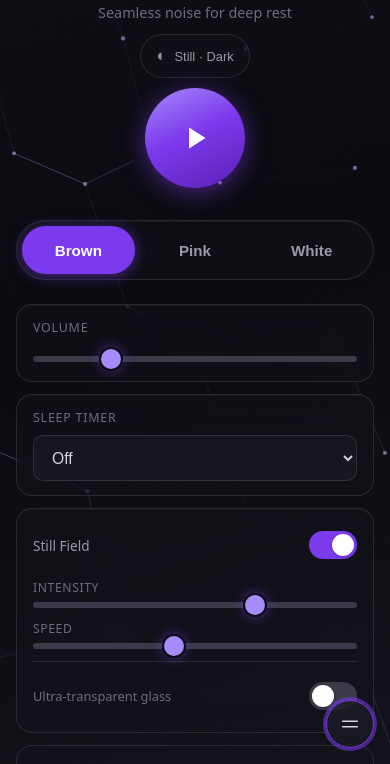
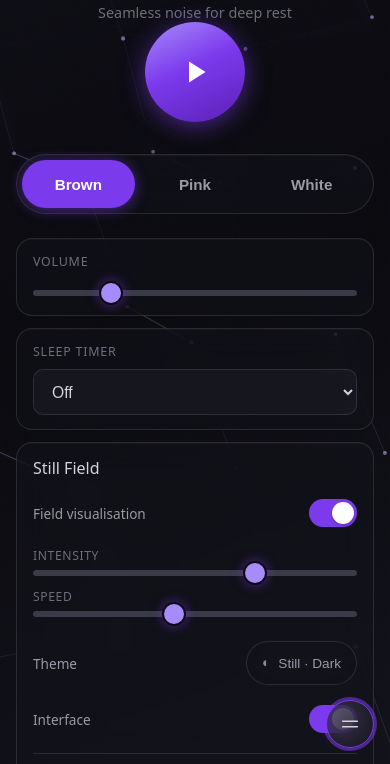
Before and after one commit to Blazenetic/complex-noise, a website with bundled scripts: page index.html in a window 390 px wide. Shown: the part 80-844 px from the top of the page. Built offline with nearby package versions, Linux system fonts and the light colour scheme.

Commit message:
ui: relocate theme + interface controls into Still Field card; rename EQ; clearer labels

```diff
--- a/index.html
+++ b/index.html
@@ -5,7 +5,7 @@
   <meta name="viewport" content="width=device-width, initial-scale=1.0, viewport-fit=cover, user-scalable=no" />
   <meta name="theme-color" content="#0C0C11" id="themeColorMeta" />
   <meta name="color-scheme" content="dark" />
-  <meta name="description" content="Complex Noise by Complex State — Seamless brown noise for deep rest. Still Theme, Still Field, Still EQ." />
+  <meta name="description" content="Complex Noise by Complex State — Seamless brown noise for deep rest. Still Theme, Still Field, Still Equaliser." />
   <meta name="apple-mobile-web-app-capable" content="yes" />
   <meta name="apple-mobile-web-app-status-bar-style" content="black-translucent" />
   <link rel="manifest" href="manifest.json" />
@@ -25,12 +25,6 @@
     <div class="logo">Complex Noise</div>
     <div class="byline">by Complex State</div>
     <div class="tagline">Seamless noise for deep rest</div>
-    <div class="still-theme-row">
-      <button id="stillThemeToggle" class="still-theme-toggle" type="button" aria-label="Toggle Still Theme between Dark and Bone">
-        <span class="still-theme-icon" id="stillThemeIcon" aria-hidden="true">◐</span>
-        <span class="still-theme-label" id="stillThemeLabel">Still · Dark</span>
-      </button>
-    </div>
   </header>
 
   <main>
@@ -65,30 +59,50 @@
         </select>
       </div>
 
-      <!-- Still Field — always visible for easy on/off -->
+      <!-- Still Field + interface controls — theme, visualisation, chrome hide, glass -->
       <div class="still-field-controls">
+        <div class="card-title">Still Field</div>
+
         <div class="still-toggle-row">
-          <span id="stillFieldLabel">Still Field</span>
+          <span id="stillFieldLabel">Field visualisation</span>
           <button type="button" class="still-switch" id="stillFieldToggle" role="switch" aria-checked="true" aria-labelledby="stillFieldLabel"></button>
         </div>
+
         <div class="still-field-row">
           <label for="stillFieldIntensity">Intensity</label>
           <input type="range" id="stillFieldIntensity" min="0" max="1" step="0.05" value="0.7" />
         </div>
+
         <!-- Range must match STILL_SPEED_MIN / STILL_SPEED_MAX in js/constants.js -->
         <div class="still-field-row">
           <label for="stillFieldSpeed">Speed</label>
           <input type="range" id="stillFieldSpeed" min="0.5" max="4" step="0.05" value="2" />
         </div>
+
+        <div class="still-section-divider" aria-hidden="true"></div>
+
+        <div class="still-toggle-row">
+          <span id="stillThemeRowLabel">Theme</span>
+          <button id="stillThemeToggle" class="still-theme-toggle compact" type="button" aria-label="Toggle Still Theme between Dark and Bone">
+            <span class="still-theme-icon" id="stillThemeIcon" aria-hidden="true">◐</span>
+            <span class="still-theme-label" id="stillThemeLabel">Dark</span>
+          </button>
+        </div>
+
+        <div class="still-toggle-row">
+          <span id="uiChromeLabel">Interface</span>
+          <button type="button" class="still-switch" id="uiChromeSwitch" role="switch" aria-checked="true" aria-labelledby="uiChromeLabel" title="Show or hide the main controls"></button>
+        </div>
+
         <div class="still-toggle-row is-secondary">
           <span id="stillGlassLabel">Ultra-transparent glass</span>
           <button type="button" class="still-switch" id="stillGlassToggle" role="switch" aria-checked="false" aria-labelledby="stillGlassLabel"></button>
         </div>
       </div>
 
-      <!-- Still EQ (collapsible to keep main surface calm) -->
+      <!-- Still Equaliser (collapsible to keep main surface calm) -->
       <details class="still-panel" id="stillPanel">
-        <summary>Still EQ</summary>
+        <summary>Still Equaliser</summary>
         <div class="still-panel-body">
           <div class="still-eq-row">
             <label for="stillEqLow">Low</label>
@@ -121,10 +135,10 @@
     Complex State
   </footer>
 
-  <!-- Immersion control — hides/restores the main chrome so the field can fill the night. -->
-  <button id="uiChromeToggle" class="ui-chrome-toggle" type="button" aria-label="Hide controls" aria-pressed="false" title="Hide controls">
+  <!-- Restore control — only visible when chrome is hidden so the field can fill the night. -->
+  <button id="uiChromeToggle" class="ui-chrome-toggle" type="button" aria-label="Show controls" aria-pressed="false" title="Show controls">
     <svg width="22" height="22" viewBox="0 0 24 24" fill="none" stroke="currentColor" stroke-width="1.75" stroke-linecap="round" stroke-linejoin="round" aria-hidden="true">
-      <path d="M4 9h16M4 15h16"/>
+      <path d="M4 7h16M4 12h16M4 17h16"/>
     </svg>
   </button>
 
```
